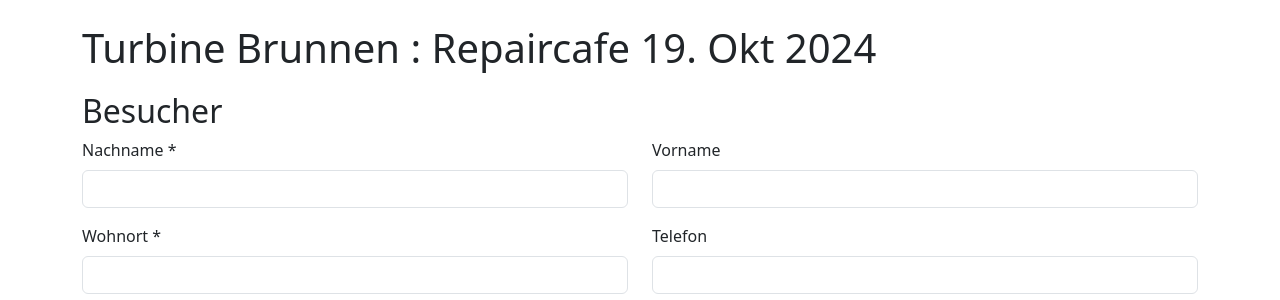
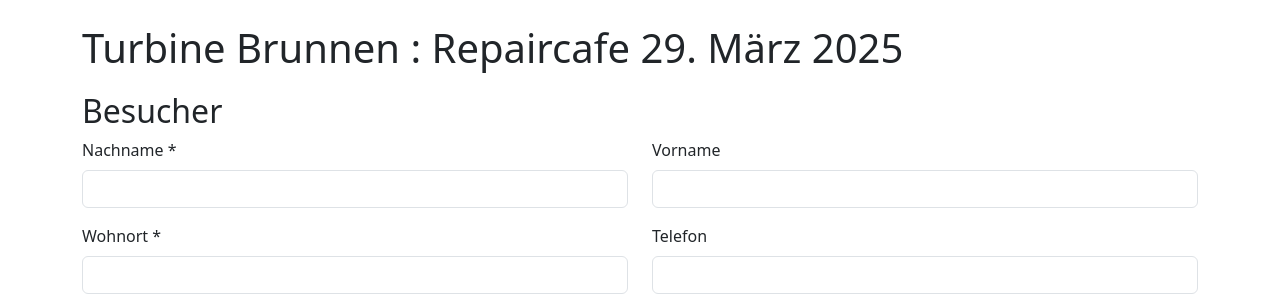
Before and after one commit to jogi-k/repaircafe, a Flask app: page / in a window 1280 px wide. Shown: the part 16-316 px from the top of the page. Run offline with Flask 3, Linux system fonts and the light colour scheme; parts of the project's set-up code (start-up, migrations or seed data) failed here and were passed over; some libraries are stand-ins or nearby versions.

Commit message:
Bugfix for Api-Endpoint and Update to new date this week

```diff
--- a/app.py
+++ b/app.py
@@ -35,7 +35,12 @@
 app = Flask(__name__)
 app.secret_key = 'dev'
 
-excel_file = "RepairCafe_Okt_2024.xlsx"
+excel_file = "RepairCafe_Mar_2025.xlsx"
+WORKSHEET_TITLE = "RepairCafe Mar 25"
+SOURCE = "Reparaturblatt_A4_template.odt"
+TARGET = "Reparaturblatt_Mar_2025_Nr"
+EXACT_DATE = "29.03.2025"
+
 
 bootstrap = Bootstrap5(app)
 csrf = CSRFProtect(app)
@@ -78,7 +83,7 @@
 
     worksheet = workbook.active
 
-    worksheet.title="RepairCafe Okt 24"
+    worksheet.title=WORKSHEET_TITLE
 
     worksheet.cell(row=1,column=1,value="Name")
     worksheet.cell(row=1,column=2,value="Vorname")
@@ -133,7 +138,7 @@
 
 
 def attach_file_to_task ( task_id, file_name ):
-    kb = kanboard.Client('kanban_board_api_point', 'jsonrpc',kanboard_token )
+    kb = kanboard.Client(kanban_board_api_point, 'jsonrpc',kanboard_token )
     project_props = kb.get_project_by_name(name=kanban_board_name)
     base64_file = base64_encode_file(file_name)
     kb.create_task_file( project_id=project_props["id"],
@@ -142,7 +147,7 @@
                          blob=base64_file)
 
 def create_new_task_on_board(form):
-    kb = kanboard.Client('kanban_board_api_point', 'jsonrpc',kanboard_token )
+    kb = kanboard.Client(kanban_board_api_point, 'jsonrpc',kanboard_token )
     project_props = kb.get_project_by_name(name=kanban_board_name)
     task_id = kb.create_task(project_id=project_props["id"],
                                  title=form.repair_object_brand.data + " : " + form.repair_object_type.data,
@@ -150,21 +155,21 @@
     return task_id
 
 def get_amount_waiting_tasks( ):
-    kb = kanboard.Client('kanban_board_api_point', 'jsonrpc',kanboard_token )
+    kb = kanboard.Client(kanban_board_api_point, 'jsonrpc',kanboard_token )
     project_props = kb.get_project_by_name(name=kanban_board_name)
     column_props = kb.get_columns(project_id=project_props["id"])
     waiting_tasks = kb.search_tasks(project_id=project_props["id"], query="column:" + "\"" + column_props[1]["title"] + "\"" )
     return len(waiting_tasks)
 
 def get_amount_active_tasks( ):
-    kb = kanboard.Client('kanban_board_api_point', 'jsonrpc',kanboard_token )
+    kb = kanboard.Client(kanban_board_api_point, 'jsonrpc',kanboard_token )
     project_props = kb.get_project_by_name(name=kanban_board_name)
     column_props = kb.get_columns(project_id=project_props["id"])
     active_tasks = kb.search_tasks(project_id=project_props["id"], query="column:" + "\"" + column_props[2]["title"] + "\"" )
     return len(active_tasks)
 
 def get_active_time():
-    kb = kanboard.Client('kanban_board_api_point', 'jsonrpc', kanboard_token )
+    kb = kanboard.Client(kanban_board_api_point, 'jsonrpc', kanboard_token )
     project_props = kb.get_project_by_name(name=kanban_board_name)
     column_props = kb.get_columns(project_id=project_props["id"])
     active_tasks = kb.search_tasks(project_id=project_props["id"], query="column:" + "\"" + column_props[2]["title"] + "\"" )
@@ -198,8 +203,6 @@
 
 
 
-SOURCE = "Reparaturblatt_A4_template.odt"
-TARGET = "Reparaturblatt_Okt_2024_Nr"
 
 def save_new(document: Document, name: str):
     new_path = name
@@ -212,7 +215,7 @@
     target_name = TARGET + "_" + str(number) + ".odt"
     body = document.body
 
-    body.replace("11.11.1111", "19.10.2024")
+    body.replace("11.11.1111", EXACT_DATE)
     body.replace("2222", str(number) )
     body.replace("Hugo Egon", form.first_name.data + " " + form.last_name.data )
     body.replace("Lichtschwert", form.repair_object_type.data )
--- a/templates/form.html
+++ b/templates/form.html
@@ -3,7 +3,7 @@
 
 {% block content %}
 
-    <h1>Turbine Brunnen : Repaircafe 19. Okt 2024</h1>
+    <h1>Turbine Brunnen : Repaircafe 29. M&auml;rz 2025</h1>
     <h2>Besucher</h2>
     <form method="post">
     {{ form.csrf_token }}
```
